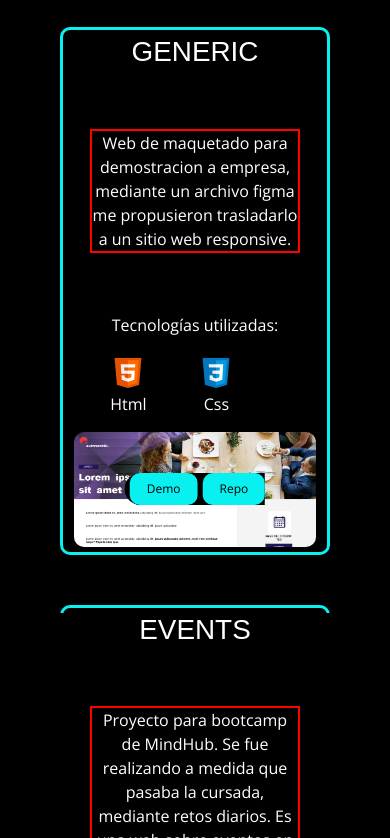
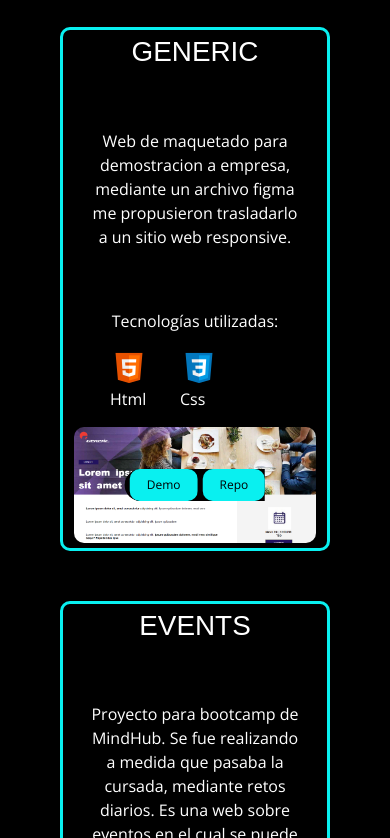
Before and after one commit to gonzatroncoso/Portfolio, a plain HTML site: page index.html in a window 390 px wide. Shown: the part 1986-2824 px from the top of the page. Drawn offline with nearby package versions, Linux system fonts and the light colour scheme; a web font is replaced by a local one.

Commit message:
nuevo proyecto agregado

```diff
--- a/estilos.css
+++ b/estilos.css
@@ -400,7 +400,6 @@ h3{
     margin: 0 auto;
     margin-top: 20px;
     margin-bottom: 60px;
-    border: 2px solid red;
   }
 
   .texto-proyecto {
@@ -420,7 +419,7 @@ h3{
 .iconoProyecto {
   margin-left: 20px;
   margin-right: 30px;
-  max-width: 50px;
+  max-width: 0px;
 }
 
 }
```
